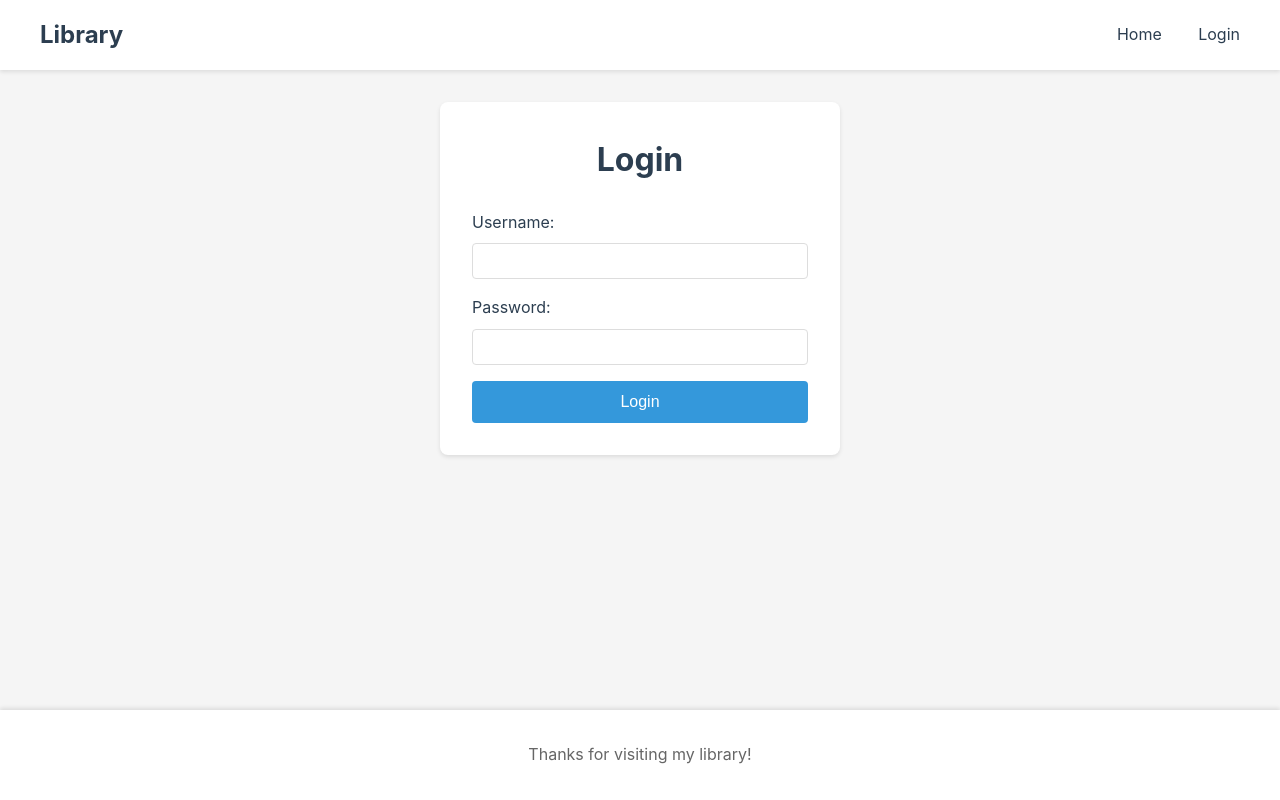
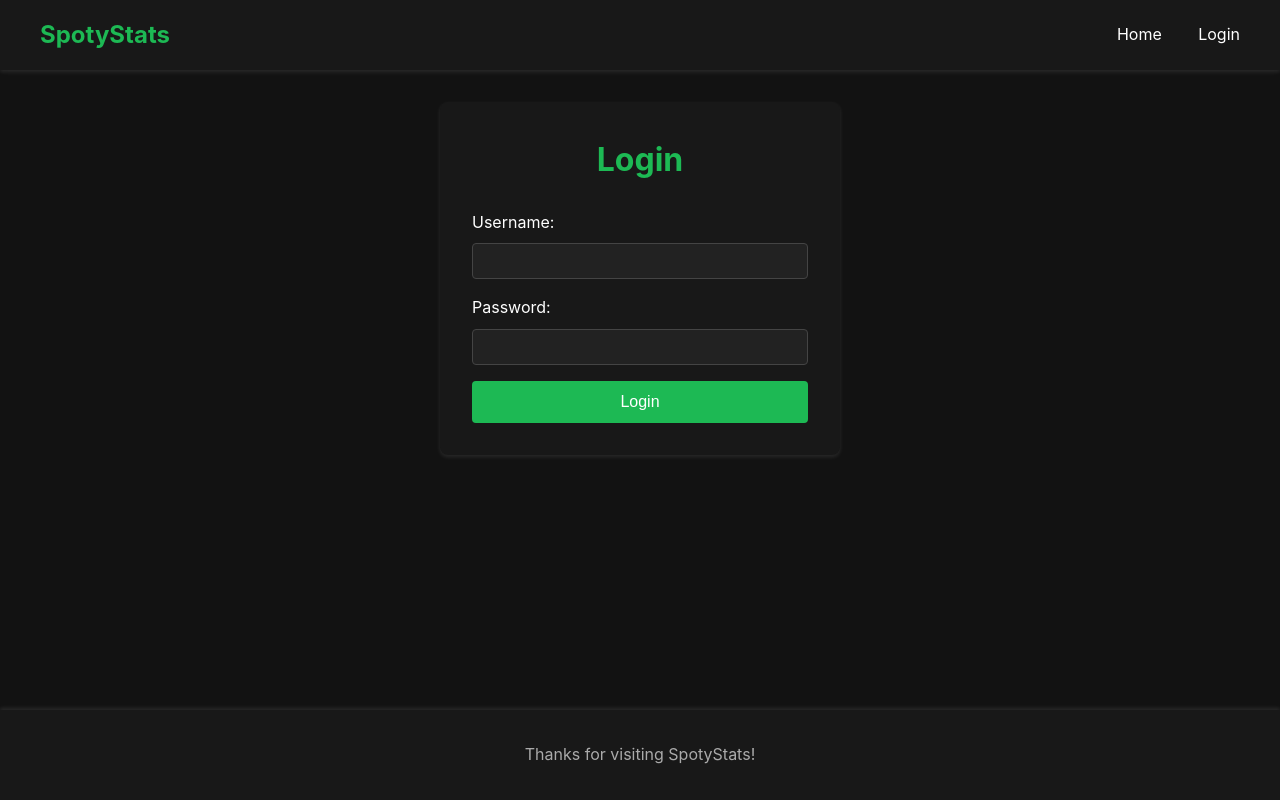
Before and after one commit to caarlos-04/projecteWeb, a Django app: page /login/ in a window 1280 px wide. Run offline with Django 5.2, Linux system fonts and the light colour scheme.

Commit message:
refactor: changed appearance

```diff
--- a/web/static/style.css
+++ b/web/static/style.css
@@ -8,14 +8,14 @@
 body {
     font-family: -apple-system, BlinkMacSystemFont, 'Segoe UI', Roboto, Oxygen, Ubuntu, sans-serif;
     line-height: 1.6;
-    color: #333;
-    background-color: #f5f5f5;
+    color: #ffffff;
+    background-color: #121212;
 }
 
 /* Header and Navigation */
 header {
-    background-color: #fff;
-    box-shadow: 0 2px 4px rgba(0, 0, 0, 0.1);
+    background-color: #181818;
+    box-shadow: 0 2px 4px rgba(255, 255, 255, 0.1);
     padding: 1rem 2rem;
 }
 
@@ -30,18 +30,18 @@ nav {
 .logo {
     font-size: 1.5rem;
     font-weight: bold;
-    color: #2c3e50;
+    color: #1DB954; /* Verde Spotify */
 }
 
 .nav-links a {
-    color: #2c3e50;
+    color: #ffffff;
     text-decoration: none;
     margin-left: 2rem;
     transition: color 0.3s ease;
 }
 
 .nav-links a:hover {
-    color: #3498db;
+    color: #1DB954;
 }
 
 /* Main content */
@@ -57,14 +57,14 @@ main {
     max-width: 400px;
     margin: 2rem auto;
     padding: 2rem;
-    background-color: #fff;
+    background-color: #181818;
     border-radius: 8px;
-    box-shadow: 0 2px 4px rgba(0, 0, 0, 0.1);
+    box-shadow: 0 2px 4px rgba(255, 255, 255, 0.1);
 }
 
 .login-container h1 {
     margin-bottom: 1.5rem;
-    color: #2c3e50;
+    color: #1DB954;
     text-align: center;
 }
 
@@ -75,22 +75,24 @@ main {
 .login-form label {
     display: block;
     margin-bottom: 0.5rem;
-    color: #2c3e50;
+    color: #ffffff;
 }
 
 .login-form input {
     width: 100%;
     padding: 0.5rem;
-    border: 1px solid #ddd;
+    border: 1px solid #444;
     border-radius: 4px;
     font-size: 1rem;
+    background-color: #222;
+    color: #ffffff;
 }
 
 .login-form button {
     width: 100%;
     padding: 0.75rem;
-    background-color: #3498db;
-    color: #fff;
+    background-color: #1DB954;
+    color: #ffffff;
     border: none;
     border-radius: 4px;
     font-size: 1rem;
@@ -99,7 +101,7 @@ main {
 }
 
 .login-form button:hover {
-    background-color: #2980b9;
+    background-color: #1aa34a;
 }
 
 .error-message {
@@ -112,12 +114,12 @@ main {
 footer {
     text-align: center;
     padding: 2rem;
-    background-color: #fff;
-    color: #666;
+    background-color: #181818;
+    color: #aaa;
     position: fixed;
     bottom: 0;
     width: 100%;
-    box-shadow: 0 -2px 4px rgba(0, 0, 0, 0.1);
+    box-shadow: 0 -2px 4px rgba(255, 255, 255, 0.1);
 }
 
 /* Home page */
@@ -129,12 +131,12 @@ footer {
 }
 
 .home-container h1 {
-    color: #2c3e50;
+    color: #1DB954;
     margin-bottom: 1rem;
 }
 
 .home-container p {
-    color: #666;
+    color: #bbb;
     margin-bottom: 2rem;
 }
 
@@ -147,7 +149,7 @@ footer {
 .button {
     display: inline-block;
     padding: 0.75rem 1.5rem;
-    background-color: #3498db;
+    background-color: #1DB954;
     color: white;
     text-decoration: none;
     border-radius: 4px;
@@ -155,5 +157,5 @@ footer {
 }
 
 .button:hover {
-    background-color: #2980b9;
+    background-color: #1aa34a;
 }
--- a/web/templates/base.html
+++ b/web/templates/base.html
@@ -3,14 +3,14 @@
 <head>
     <meta charset="UTF-8">
     <meta name="viewport" content="width=device-width, initial-scale=1.0">
-    <title>{% block title %}Library{% endblock %}</title>
+    <title>{% block title %}SpotyStats{% endblock %}</title>
     {% load static %}
-    <link rel="stylesheet" href="{% static 'style.css' %}">
+    <link rel="stylesheet" href="{% static 'style.css' %}?v={{ timestamp }}">
 </head>
 <body>
     <header>
         <nav>
-            <div class="logo">Library</div>
+            <div class="logo">SpotyStats</div>
             <div class="nav-links">
                 <a href="{% url 'home' %}">Home</a>
                 {% if user.is_authenticated %}
@@ -28,7 +28,7 @@
     </main>
 
     <footer>
-        <p>Thanks for visiting my library!</p>
+        <p>Thanks for visiting SpotyStats!</p>
     </footer>
 </body>
 </html>
--- a/web/templates/home.html
+++ b/web/templates/home.html
@@ -1,14 +1,14 @@
 {% extends 'base.html' %}
 
-{% block title %}Welcome to the Library{% endblock %}
+{% block title %}Welcome to SpotyStats{% endblock %}
 
 {% block content %}
 <div class="home-container">
     {% if user.is_authenticated %}
         <h1>Welcome, {{ user.username }}!</h1>
-        <p>What would you like to read today?</p>
+        <p>What would you like to listen to today?</p>
     {% else %}
-        <h1>Welcome to my library!</h1>
+        <h1>Welcome to SpotyStats!</h1>
         <p>Please log in to access our content.</p>
         <div class="guest-actions">
             <a href="{% url 'login' %}" class="button">Login</a>
--- a/web/templates/login.html
+++ b/web/templates/login.html
@@ -1,6 +1,6 @@
 {% extends 'base.html' %}
 
-{% block title %}Login - Library{% endblock %}
+{% block title %}Login - SpotyStats{% endblock %}
 
 {% block content %}
 <div class="login-container">
--- a/web/views.py
+++ b/web/views.py
@@ -1,11 +1,12 @@
 from django.shortcuts import render
 from django.contrib.auth import logout as auth_logout
 from django.shortcuts import redirect
+from django.utils.timezone import now
 
 # Create your views here.
 
 def home(request):
-    return render(request, 'home.html')
+    return render(request, 'home.html', {"timestamp": now().timestamp()})
 
 def logout_view(request):
     auth_logout(request)
```
